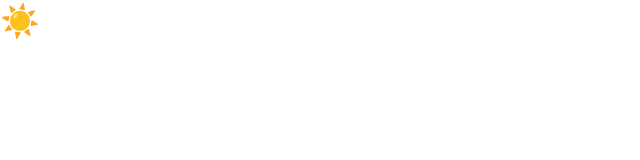
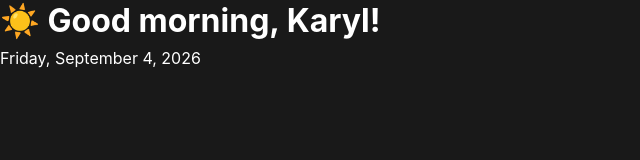
Before and after one commit to karyl000/Notion, a plain HTML site: page index.html in a window 1280 px wide. Shown: the whole page, without its empty margins (0-640 px from the left). Drawn offline with Linux system fonts and the light colour scheme.

Commit message:
Update index.html

```diff
--- a/index.html
+++ b/index.html
@@ -6,7 +6,7 @@
     html, body {
       margin: 0;
       padding: 0;
-      background: transparent !important;
+      background: #191919 !important;
       color: white;
       font-family: -apple-system, BlinkMacSystemFont, "Notion Sans", "Segoe UI", sans-serif;
     }
```
